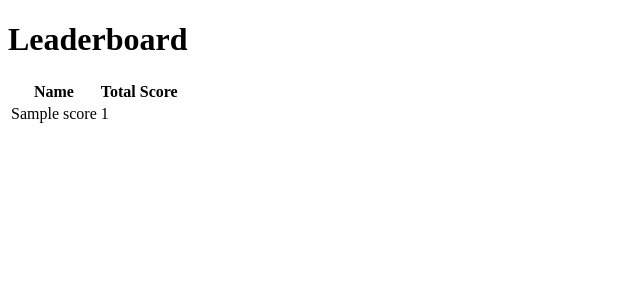
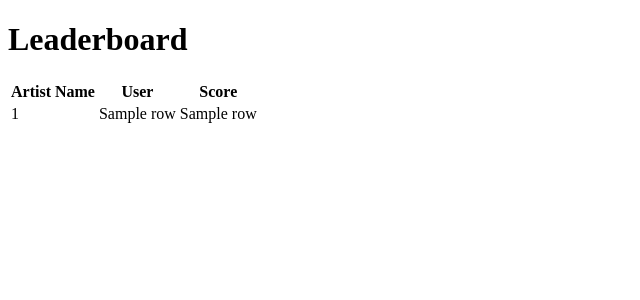
Before and after one commit to ozei-t/webdevfinalproject, a Flask app: template templates/leaderboard.html in a window 1280 px wide. Shown: the top 300 px of the page, without its empty margins (0-640 px from the left). Run offline with Flask 3, Linux system fonts and the light colour scheme; the template is opened without the code that fills it: most values are stand-ins (such as "Sample title", 1, 10 or a date in 2020).

Commit message:
db entrys are null??

```diff
--- a/app.py
+++ b/app.py
@@ -98,12 +98,16 @@ def submit_score():
 
 @app.route('/leaderboard')
 def leaderboard():
-    connection= sqlite3.connect("leaderboard.db")
-    print("connect to db success")
-    cursor =connection.cursor()
+    connection = sqlite3.connect("leaderboard.db")
+    cursor = connection.cursor()
 
-    return render_template('leaderboard.html')
 
+    cursor.execute("SELECT * FROM leaderboard ORDER BY score DESC")
+    leaderboard_data = cursor.fetchall()
+
+    connection.close()
+
+    return render_template('leaderboard.html', leaderboard_data=leaderboard_data)
 
 
 if __name__ == '__main__':
--- a/templates/leaderboard.html
+++ b/templates/leaderboard.html
@@ -8,16 +8,22 @@
 <body>
     <h1>Leaderboard</h1>
     <table>
-        <tr>
-            <th>Name</th>
-            <th>Total Score</th>
-        </tr>
-        {% for score in scores %}
-        <tr>
-            <td>{{ score.name }}</td>
-            <td>{{ score.total_score }}</td>
-        </tr>
-        {% endfor %}
+        <thead>
+            <tr>
+                <th>Artist Name</th>
+                <th>User</th>
+                <th>Score</th>
+            </tr>
+        </thead>
+        <tbody>
+            {% for row in leaderboard_data %}
+            <tr>
+                <td>{{ row[0] }}</td>
+                <td>{{ row[1] }}</td>
+                <td>{{ row[2] }}</td>
+            </tr>
+            {% endfor %}
+        </tbody>
     </table>
 </body>
 </html>
```
Also changed, not shown: leaderboard.db.
